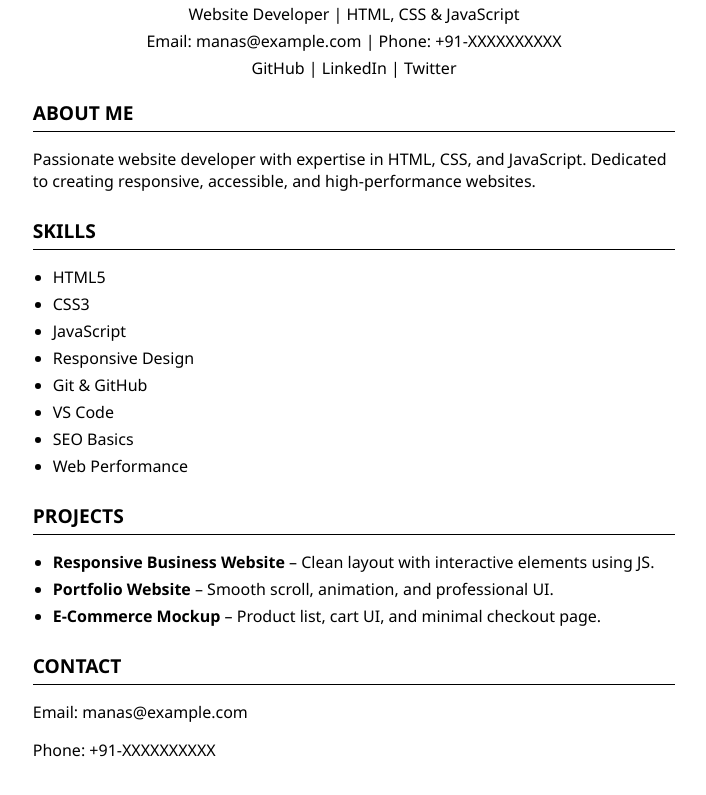
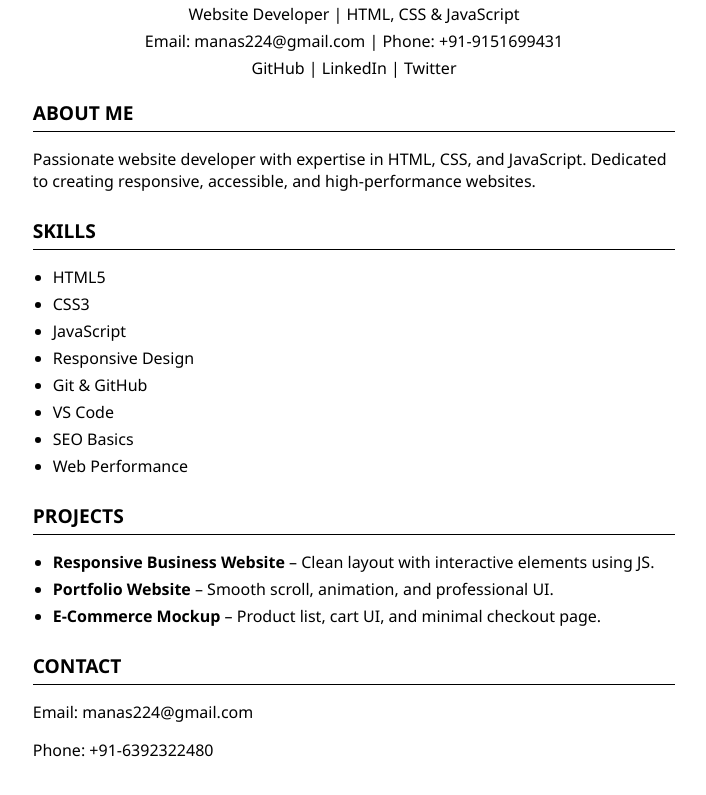
Before and after one commit to Ravi2280/manas-portfolio, a plain HTML site: page Manas_Rao_Resume.pdf.html in a window 1280 px wide. Shown: the part 133-928 px from the top of the page, without its empty margins (286-992 px from the left). Drawn offline with Linux system fonts and the light colour scheme.

Commit message:
Update Manas_Rao_Resume.pdf.html

```diff
--- a/Manas_Rao_Resume.pdf.html
+++ b/Manas_Rao_Resume.pdf.html
@@ -85,7 +85,7 @@
     <header>
       <h1>Manas Rao</h1>
       <p>Website Developer | HTML, CSS & JavaScript</p>
-      <p>Email: manas@example.com | Phone: +91-XXXXXXXXXX</p>
+      <p>Email: manas224@gmail.com | Phone: +91-9151699431</p>
       <p>
         <a href="https://github.com/manasrao">GitHub</a> |
         <a href="https://linkedin.com/in/manasrao">LinkedIn</a> |
@@ -125,8 +125,8 @@
 
     <section>
       <h2>Contact</h2>
-      <p>Email: manas@example.com</p>
-      <p>Phone: +91-XXXXXXXXXX</p>
+      <p>Email: manas224@gmail.com</p>
+      <p>Phone: +91-6392322480</p>
     </section>
   </div>
 </body>
```
